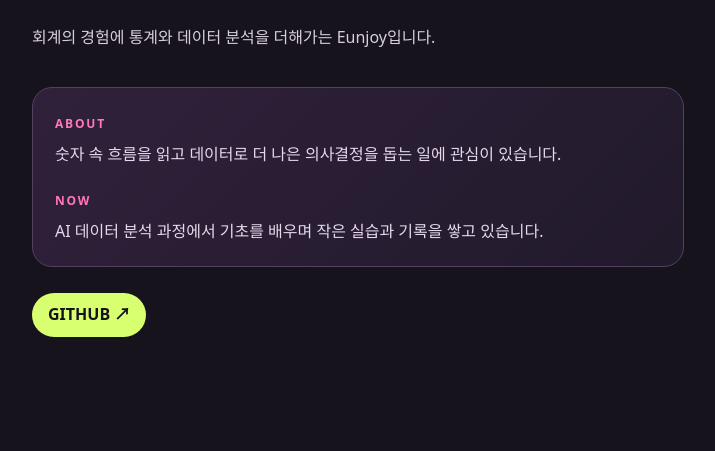
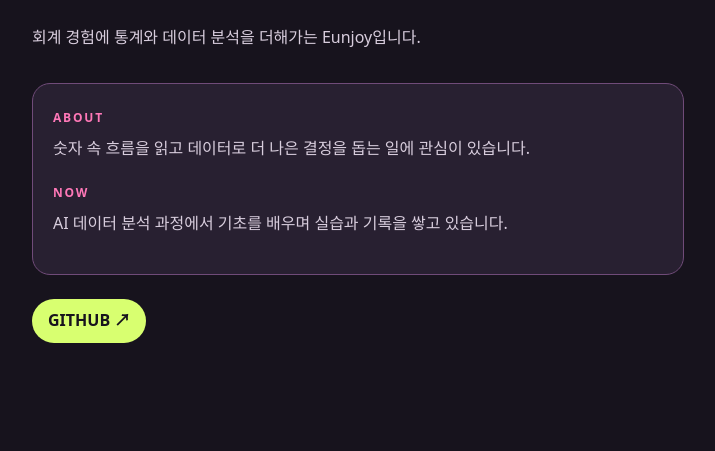
Before and after one commit to eunjoyhere/261113_empty, a plain HTML site: page index.html in a window 1280 px wide. Shown: the part 349-800 px from the top of the page, without its empty margins (282-997 px from the left). Drawn offline with Linux system fonts and the light colour scheme.

Commit message:
Polish compact purple and pink profile page

```diff
--- a/index.html
+++ b/index.html
@@ -1 +1 @@
-<!doctype html><html lang="ko"><meta charset="utf-8"><meta name="viewport" content="width=device-width,initial-scale=1"><title>Eunjoy | Data</title><style>*{box-sizing:border-box}body{margin:0;background:#17131d;color:#f7efff;font:16px/1.6 system-ui}main{max-width:700px;margin:auto;padding:10vh 24px}.tag{color:#d8b8ff;font-size:.75rem;letter-spacing:.16em}h1{font-size:clamp(2.8rem,10vw,5rem);line-height:1.05;letter-spacing:-.06em}em{color:#ff4fa3;font-style:normal}.intro{color:#d8cddd}.card{margin-top:36px;padding:22px;border:1px solid #55405f;border-radius:20px;background:linear-gradient(135deg,#30213b,#211a2b)}b{color:#ff78b8;font-size:.75rem;letter-spacing:.15em}.card p{color:#e5d9eb;margin:6px 0 20px}.card p:last-child{margin-bottom:0}a{display:inline-block;margin-top:26px;padding:9px 16px;border-radius:30px;background:#d8ff70;color:#17131d;text-decoration:none;font-weight:700}@media(max-width:480px){main{padding:8vh 20px}}</style><main><div class="tag">EUNJOY / DATA LEARNER ✳</div><h1>숫자에<br><em>새로운 시선</em>을.</h1><p class="intro">회계의 경험에 통계와 데이터 분석을 더해가는 Eunjoy입니다.</p><section class="card"><b>ABOUT</b><p>숫자 속 흐름을 읽고 데이터로 더 나은 의사결정을 돕는 일에 관심이 있습니다.</p><b>NOW</b><p>AI 데이터 분석 과정에서 기초를 배우며 작은 실습과 기록을 쌓고 있습니다.</p></section><a href="https://github.com/eunjoyhere">GITHUB ↗</a></main></html>
+<!doctype html><html lang="ko"><meta charset="utf-8"><meta name="viewport" content="width=device-width,initial-scale=1"><title>Eunjoy | Data</title><style>*{box-sizing:border-box}body{margin:0;background:#17131d;color:#f7efff;font:16px/1.6 system-ui}main{max-width:700px;margin:auto;padding:10vh 24px}.tag{color:#d8b8ff;font-size:.75rem;letter-spacing:.16em}h1{font-size:clamp(2.8rem,10vw,5rem);line-height:1.05}em{color:#ff4fa3;font-style:normal}.intro,.card p{color:#d8cddd}.card{margin-top:32px;padding:20px;border:1px solid #704b79;border-radius:18px;background:#282031}b{color:#ff78b8;font-size:.75rem;letter-spacing:.15em}.card p{margin:6px 0 18px}a{display:inline-block;margin-top:24px;padding:9px 16px;border-radius:30px;background:#d8ff70;color:#17131d;text-decoration:none;font-weight:700}@media(max-width:480px){main{padding:8vh 20px}}</style><main><div class="tag">EUNJOY / DATA LEARNER ✳</div><h1>숫자에<br><em>새로운 시선</em>을.</h1><p class="intro">회계 경험에 통계와 데이터 분석을 더해가는 Eunjoy입니다.</p><section class="card"><b>ABOUT</b><p>숫자 속 흐름을 읽고 데이터로 더 나은 결정을 돕는 일에 관심이 있습니다.</p><b>NOW</b><p>AI 데이터 분석 과정에서 기초를 배우며 실습과 기록을 쌓고 있습니다.</p></section><a href="https://github.com/eunjoyhere">GITHUB ↗</a></main></html>
```
